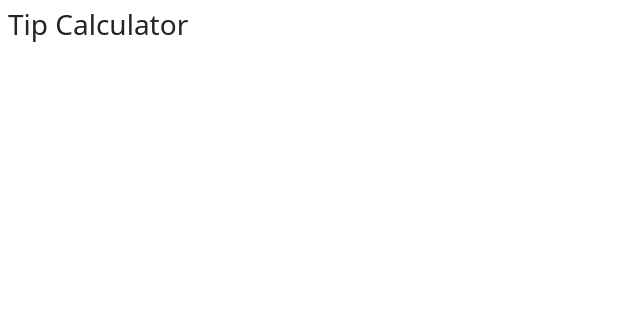
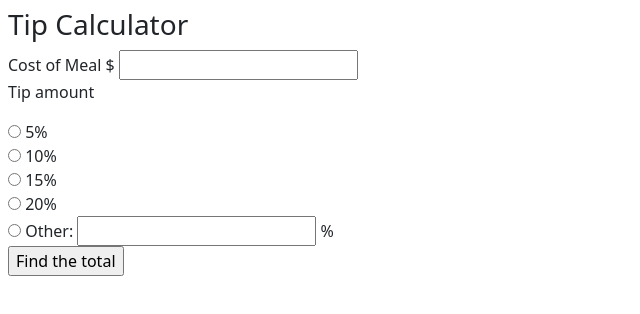
Before and after one commit to erikaangela/js-project-7, a plain HTML site: page project-7.html in a window 1280 px wide. Shown: the whole page, without its empty margins (0-640 px from the left). Drawn offline with nearby package versions, Linux system fonts and the light colour scheme.

Commit message:
Morning session. Before Bootstrap changes to form. Have general layout of form, and working on spacing and JavaScript submit next.

```diff
--- a/project-7.html
+++ b/project-7.html
@@ -26,7 +26,22 @@ Requirements:
 <body>
   <div class="container-fluid p-2">
     <h3>Tip Calculator</h3>
-    <form></form>
+    <form>
+      <label for="mealCost">Cost of Meal  $</label>
+      <input type="text" name="mealCost"></input><br>
+      <p>Tip amount</p> <!-- p connect? -->
+      <input type="radio" name="fivePerc" value="0.05"></input>
+      <label for="fivePerc">5%</label><br>
+      <input type="radio" name="tenPerc" value="0.1"></input>
+      <label for="tenPerc">10%</label><br>
+      <input type="radio" name="fifteenPerc" value="0.15"></input>
+      <label for="fifteenPerc">15%</label><br>
+      <input type="radio" name="twentyPerc" value="0.2"></input>
+      <label for="twentyPerc">20%</label><br>
+      <input type="radio" name="other" value=""></input>
+      <label for="other">Other: <input type="text" name="otherPerc"></input> %</label><br> <!-- label for? -->
+      <input type="submit" value="Find the total"></input>
+    </form>
   </div>
 
 
```
